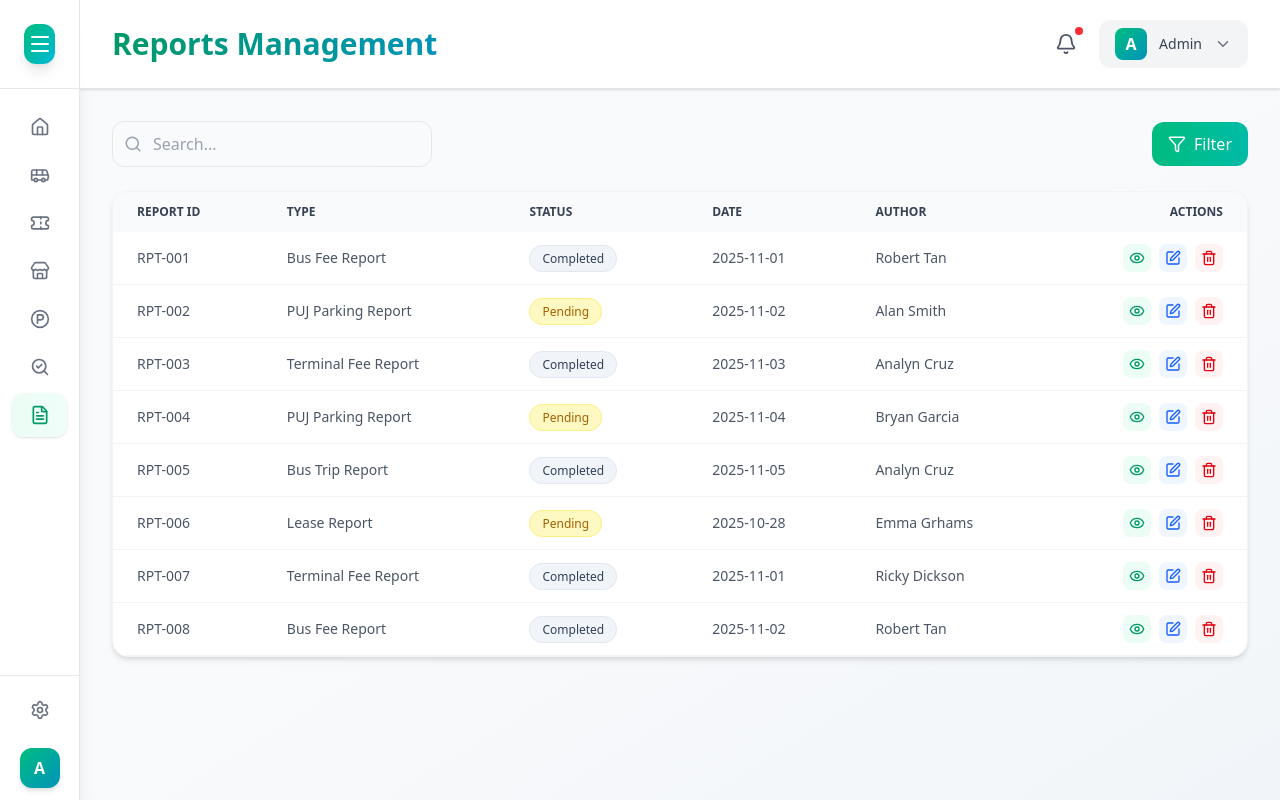
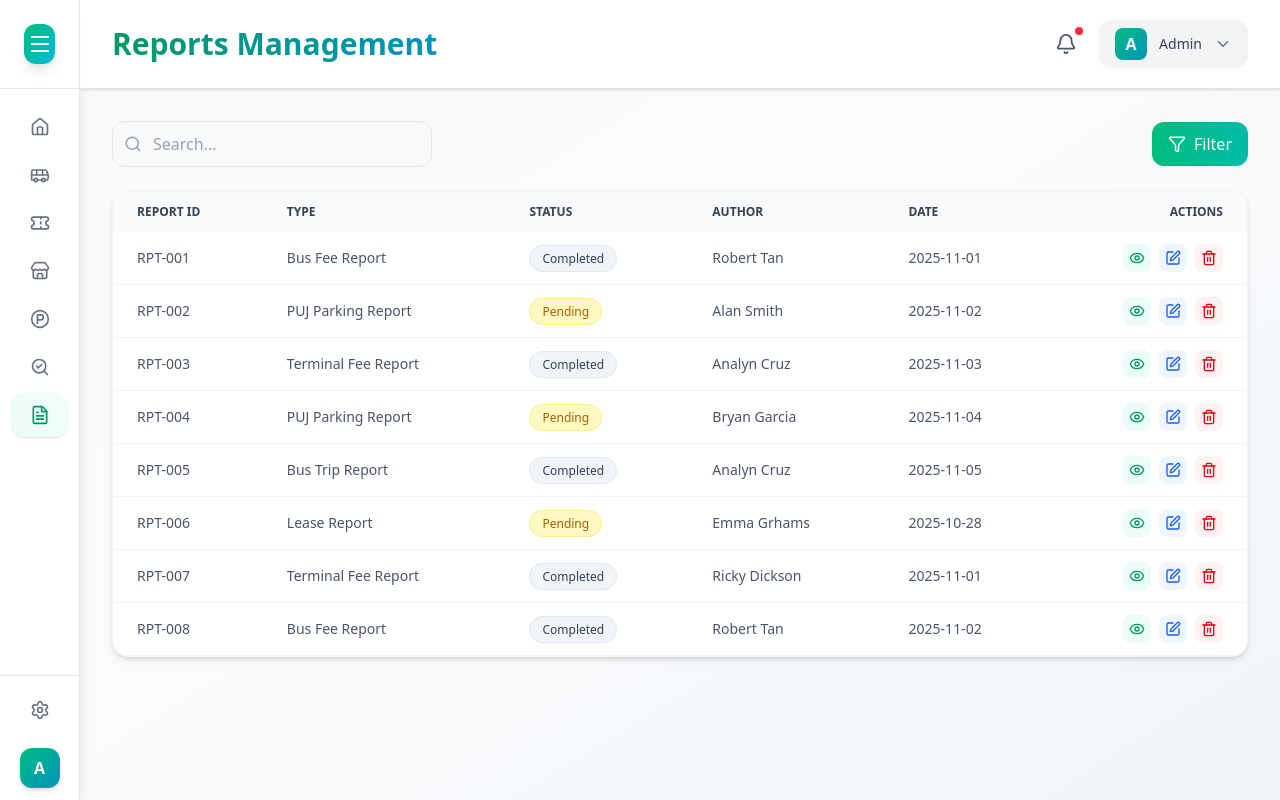
Before and after one commit to Tantalost/Software-Engineering, a React (Vite) app in the folder IBT/: page /reports in a window 1280 px wide. Built offline with nearby package versions, Linux system fonts and the light colour scheme.

Commit message:
author and date switched

```diff
--- a/IBT/src/pages/Reports.jsx
+++ b/IBT/src/pages/Reports.jsx
@@ -14,13 +14,13 @@ const Reports = () => {
     <Layout title="Reports Management">
       <FilterBar searchQuery={searchQuery} setSearchQuery={setSearchQuery} onFilterClick={() => alert("Filter clicked")} />
       <Table
-        columns={["Report ID", "Type", "Status", "Date", "Author"]}
+        columns={["Report ID", "Type", "Status", "Author", "Date"]}
         data={filtered.map((report) => ({
           reportid: report.id,
           type: report.type,
           status: report.status,
+          author: report.author,
           date: report.date,
-          author: report.author,
         }))}
       />
     </Layout>
```
